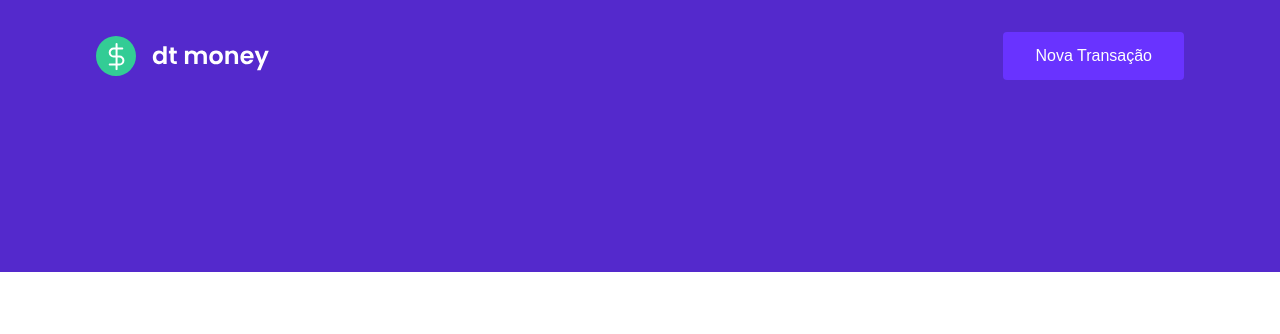
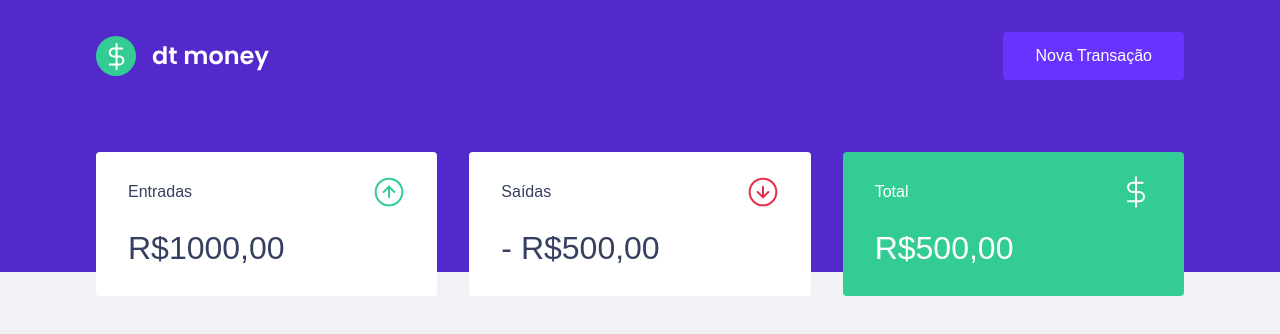
Before and after one commit to vandercbl/ignite-reactjs-02-dtmoney, a React (Create React App) app: page / in a window 1280 px wide. Shown: the top 334 px of the page. Built offline with nearby package versions, Linux system fonts and the light colour scheme.

Commit message:
Criação do componente dashboard e summary contendo a entrada, saída e total

```diff
--- a/public/index.html
+++ b/public/index.html
@@ -11,7 +11,7 @@
 
 		<title>DT Money</title>
 
-		<link href="https://fonts.googleapis.com/css2?family=Poppins:wght@400;600&display=swap" rel="stylesheet">
+		<link href="https://fonts.googleapis.com/css2?family=Poppins:wght@400;500;600&display=swap" rel="stylesheet">
   </head>
   <body>
     <noscript>You need to enable JavaScript to run this app.</noscript>
--- a/src/App.tsx
+++ b/src/App.tsx
@@ -1,3 +1,4 @@
+import { Dashboard } from "./components/Dashboard";
 import { Header } from "./components/Header";
 import { GlobalStyle } from "./styles/global";
 
@@ -5,6 +6,7 @@
   return (
     <>
 			<Header />
+			<Dashboard />
 			<GlobalStyle />
     </>
   );
--- /dev/null
+++ b/src/components/Dashboard/index.tsx
@@ -0,0 +1,10 @@
+import { Summary } from "../Summary";
+import { Container } from "./styles";
+
+export function Dashboard(){
+	return (
+		<Container>
+			<Summary />
+		</Container>
+	)
+}
--- /dev/null
+++ b/src/components/Dashboard/styles.ts
@@ -0,0 +1,7 @@
+import styled from 'styled-components'
+
+export const Container = styled.main`
+	max-width: 1120px;
+	margin: 0 auto;
+	padding: 2.5rem 1rem;
+`
--- /dev/null
+++ b/src/components/Summary/index.tsx
@@ -0,0 +1,32 @@
+import { Container } from "./styles";
+import incomeImg from '../../assets/income.svg'
+import outcomeImg from '../../assets/outcome.svg'
+import totalImg from '../../assets/total.svg'
+
+export function Summary() {
+	return(
+		<Container>
+			<div>
+				<header>
+					<p>Entradas</p>
+					<img src={incomeImg} alt="Entradas" />
+				</header>
+				<strong>R$1000,00</strong>
+			</div>
+			<div>
+				<header>
+					<p>Saídas</p>
+					<img src={outcomeImg} alt="Entradas" />
+				</header>
+				<strong>- R$500,00</strong>
+			</div>
+			<div className="highlight-background">
+				<header>
+					<p>Total</p>
+					<img src={totalImg} alt="Total" />
+				</header>
+				<strong>R$500,00</strong>
+			</div>
+		</Container>
+	)
+}
--- /dev/null
+++ b/src/components/Summary/styles.ts
@@ -0,0 +1,35 @@
+import styled from "styled-components";
+
+export const Container = styled.div`
+	display: grid;
+	grid-template-columns: repeat(3, 1fr);
+	gap: 2rem;
+	margin-top: -10rem;
+
+	div {
+		background: var(--shape);
+		/* 1rem = 16px */
+		padding: 1.5rem 2rem;
+		border-radius: 0.25rem;
+		color: var(--text-title);
+
+		header {
+			display: flex;
+			align-items: center;
+			justify-content: space-between;
+		}
+
+		strong {
+			display: block;
+			margin-top: 1rem;
+			font-size: 2rem;
+			font-weight: 500;
+			line-height: 3rem;
+		}
+
+		&.highlight-background {
+			background: var(--green);
+			color: #fff;
+		}
+	}
+`
--- a/src/styles/global.ts
+++ b/src/styles/global.ts
@@ -4,6 +4,7 @@
 	:root {
 		--background: #f0f2f5;
 		--red: #e52e4d;
+		--green: #33cc95;
 		--blue: #5429cc;
 		--blue-light: #6933ff;
 		--text-title: #363f5f;
@@ -30,7 +31,7 @@
 	}
 
 	body {
-		background: var(---background);
+		background: var(--background);
 		-webkit-font-smoothing: antialiased;
 	}
 
```
